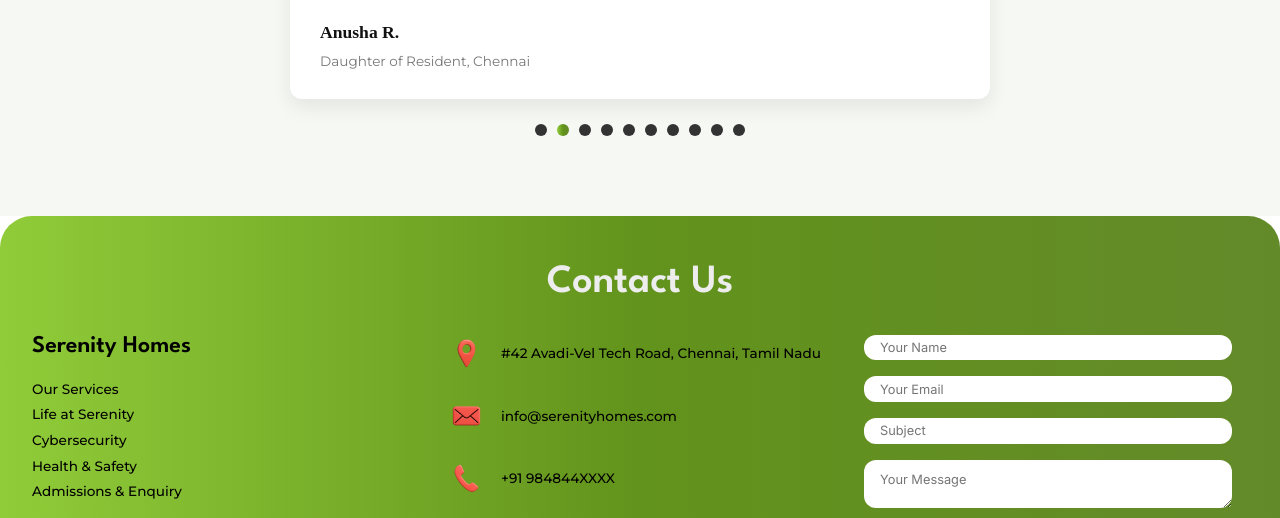
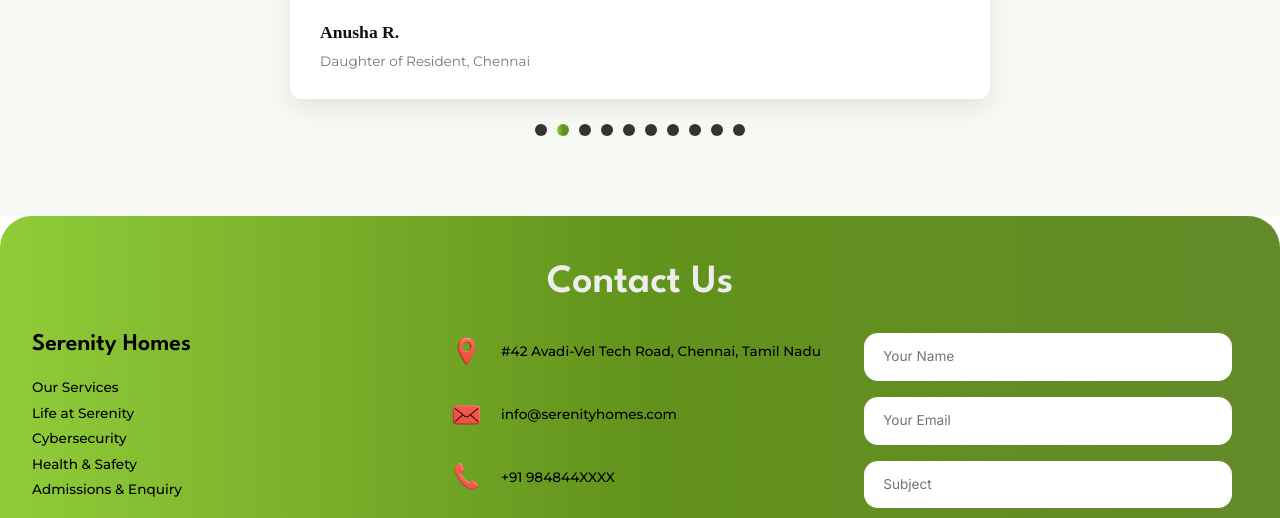
Before and after one commit to charancheedella/OldAgeHome, a plain HTML site: page index.html in a window 1280 px wide. Shown: the part 4209-4727 px from the top of the page. Drawn offline with Linux system fonts and the light colour scheme.

Commit message:
Refactor CSS styles for improved layout and design

```diff
--- a/style.css
+++ b/style.css
@@ -721,17 +721,20 @@ html {
 
 .contact-form input,
 .contact-form textarea {
-  height:1rem;
-  width: 23rem;
-  padding: 0.8rem 1rem;
-  border-radius: 12px;
+  width: 100%;
+  max-width: 23rem;
+  padding: 0.9rem 1.2rem;
+  border-radius: 14px;
   border: none;
-  font-size: 0.8rem;
-  font-family: "inter", sans-serif;
+  font-size: 0.85rem;
+  font-family: "Inter", sans-serif;
+  box-sizing: border-box;
+  line-height: 1.4;
 }
-.contact-form textarea{
-  height: 3rem;
 
+.contact-form textarea {
+  min-height: 4.3rem;
+  resize: none;
 }
 .contact-form button {
   width: 5rem;
```
